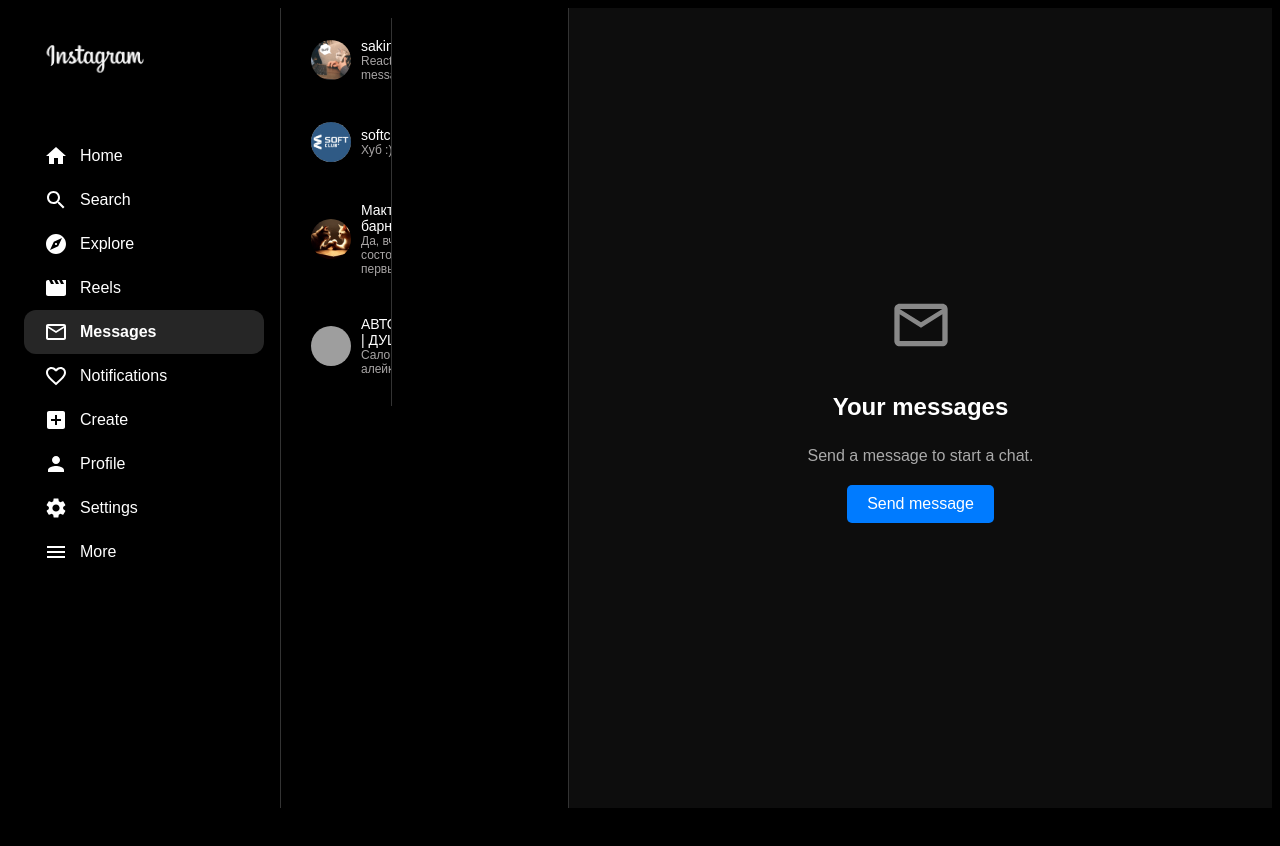
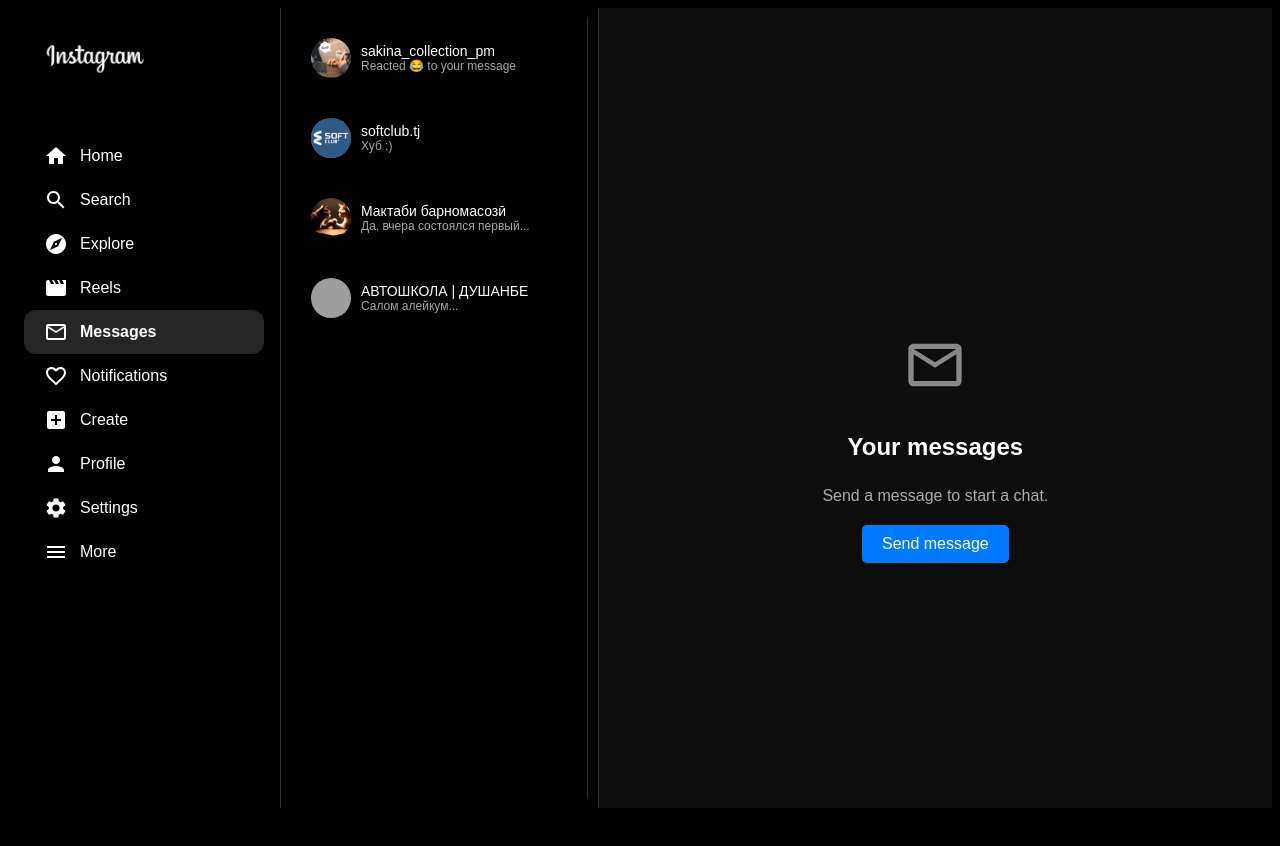
Before and after one commit to Azizova-Bella/Instagram_UI, a React (Vite) app: page /message in a window 1280 px wide. Shown: the top 846 px of the page. Before the commit the page ends 816 px from the top, so only its background shows below. Built offline with nearby package versions, Linux system fonts and the light colour scheme; grey boxes are pictures that could not be loaded.

Commit message:
finisheddddd

```diff
--- a/src/pages/Message/message.css
+++ b/src/pages/Message/message.css
@@ -6,11 +6,18 @@
  }
 
  .chat-list {
-	width: 30%;
+	flex: 1;
+	min-width: 250px;
 	background-color: #1a1a1a;
 	padding: 20px;
 	overflow-y: auto;
 	border-right: 1px solid #333;
+ }
+
+ .chat-box-wrapper,
+ .chat-placeholder {
+	flex: 2;
+	padding: 20px;
  }
 
  .chat-item {
@@ -26,7 +33,6 @@
  }
 
  .chat-box {
-	width: 70%;
 	display: flex;
 	flex-direction: column;
 	padding: 20px;
@@ -76,17 +82,6 @@
 	background-color: #0056b3;
  }
 
- .chat-placeholder {
-	width: 70%;
-	display: flex;
-	flex-direction: column;
-	align-items: center;
-	justify-content: center;
-	text-align: center;
-	padding: 40px;
-	color: #ccc;
- }
-
  .chat-placeholder h2 {
 	font-size: 24px;
 	margin-bottom: 10px;
@@ -119,32 +114,30 @@
  .send-message-btn:hover {
 	background-color: #0056b3;
  }
-@media (max-width: 768px) {
-	.chat-box-wrapper {
-	  display: none;
-	}
+ .chat-placeholder {
+	width: 70%;
+	height: 100%;
+	display: flex;
+	flex-direction: column;
+	align-items: center;
+	justify-content: center;
+	text-align: center;
+	padding: 40px;
+	color: #ccc;
  }
 
-
-@media (max-width: 768px) {
+ @media (max-width: 768px) {
 	.message-page {
 	  flex-direction: column;
 	}
 
-	.chat-list {
-	  width: 100%;
-	  border-right: none;
-	}
-
+	.chat-list,
 	.chat-box-wrapper,
 	.chat-placeholder {
 	  width: 100%;
 	}
 
-	.hide-on-mobile {
-	  display: none;
-	}
-
+	.hide-on-mobile,
 	.hide-chat-list {
 	  display: none;
 	}
```
